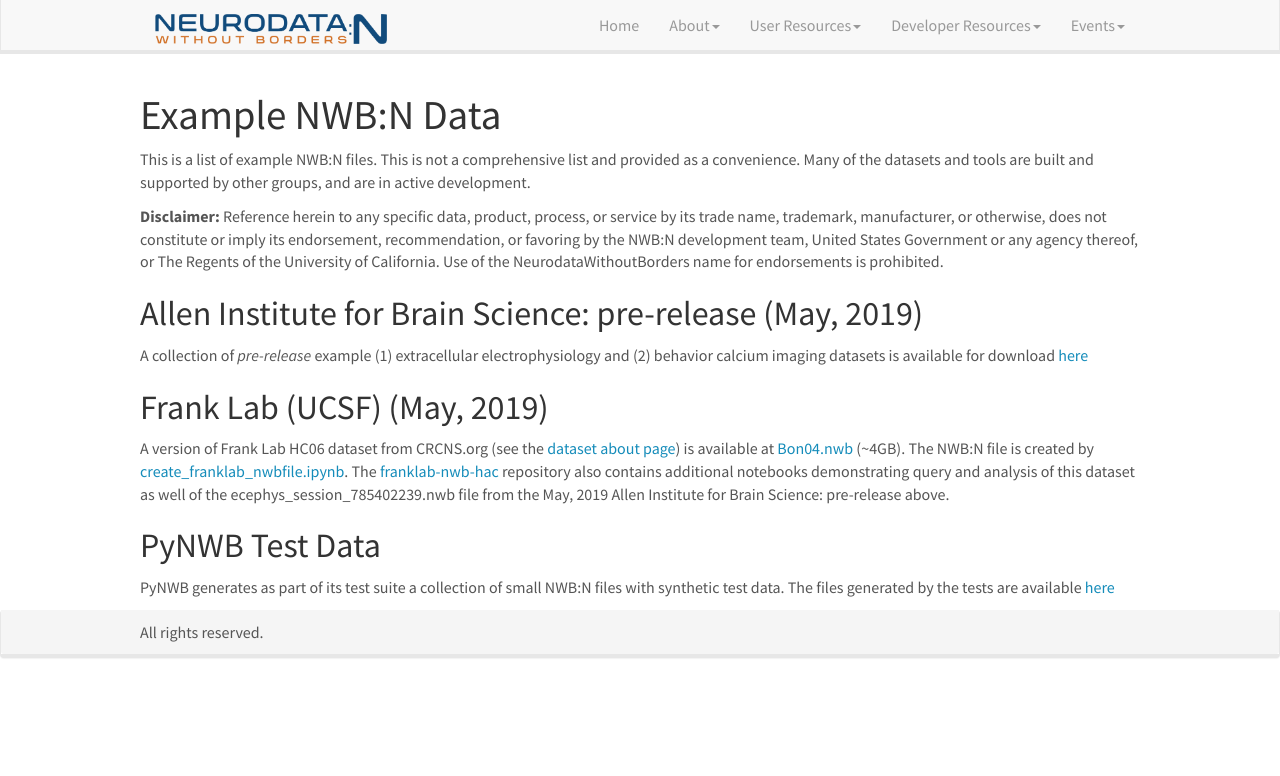
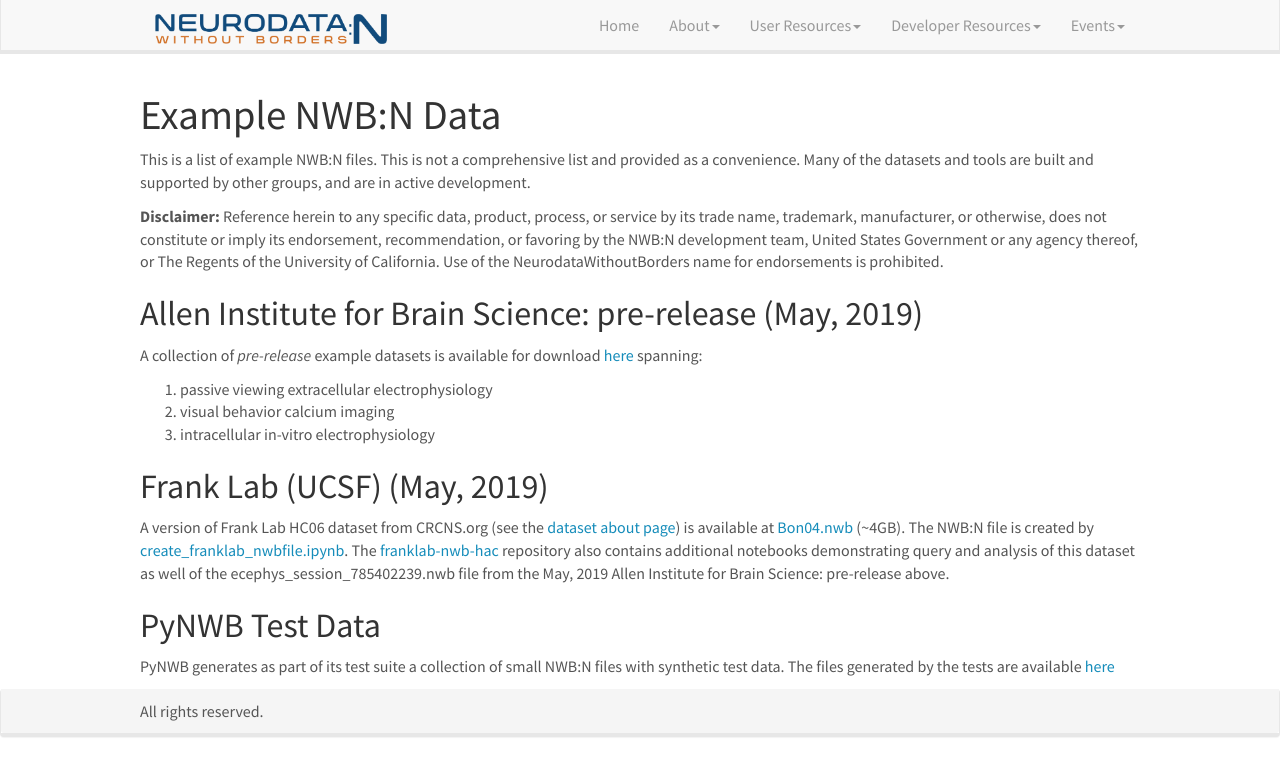
Before and after one commit to ttngu207/neurodatawithoutborders.github.io, a Jekyll site: the page built from _pages/nwb_example_data.md, in a window 1280 px wide. Shown: the top 776 px of the page. Built offline with Jekyll 4.4.1, drawn with Linux system fonts in a browser that asks for light colours; nearby versions of some CDN libraries.

Commit message:
Update nwb_example_data.md
Include intracellular in-vitro electrophysiology data

```diff
--- a/_pages/nwb_example_data.md
+++ b/_pages/nwb_example_data.md
@@ -17,9 +17,11 @@
 
 ## Allen Institute for Brain Science: pre-release (May, 2019)
 
-A collection of *pre-release* example (1) extracellular electrophysiology and
-(2) behavior calcium imaging datasets is available for
-download [here](http://download.alleninstitute.org/informatics-archive/prerelease/)
+A collection of *pre-release* example datasets is available for
+download [here](http://download.alleninstitute.org/informatics-archive/prerelease/) spanning:
+1. passive viewing extracellular electrophysiology
+2. visual behavior calcium imaging
+3. intracellular in-vitro electrophysiology
 
 
 ## Frank Lab (UCSF) (May, 2019)
```
